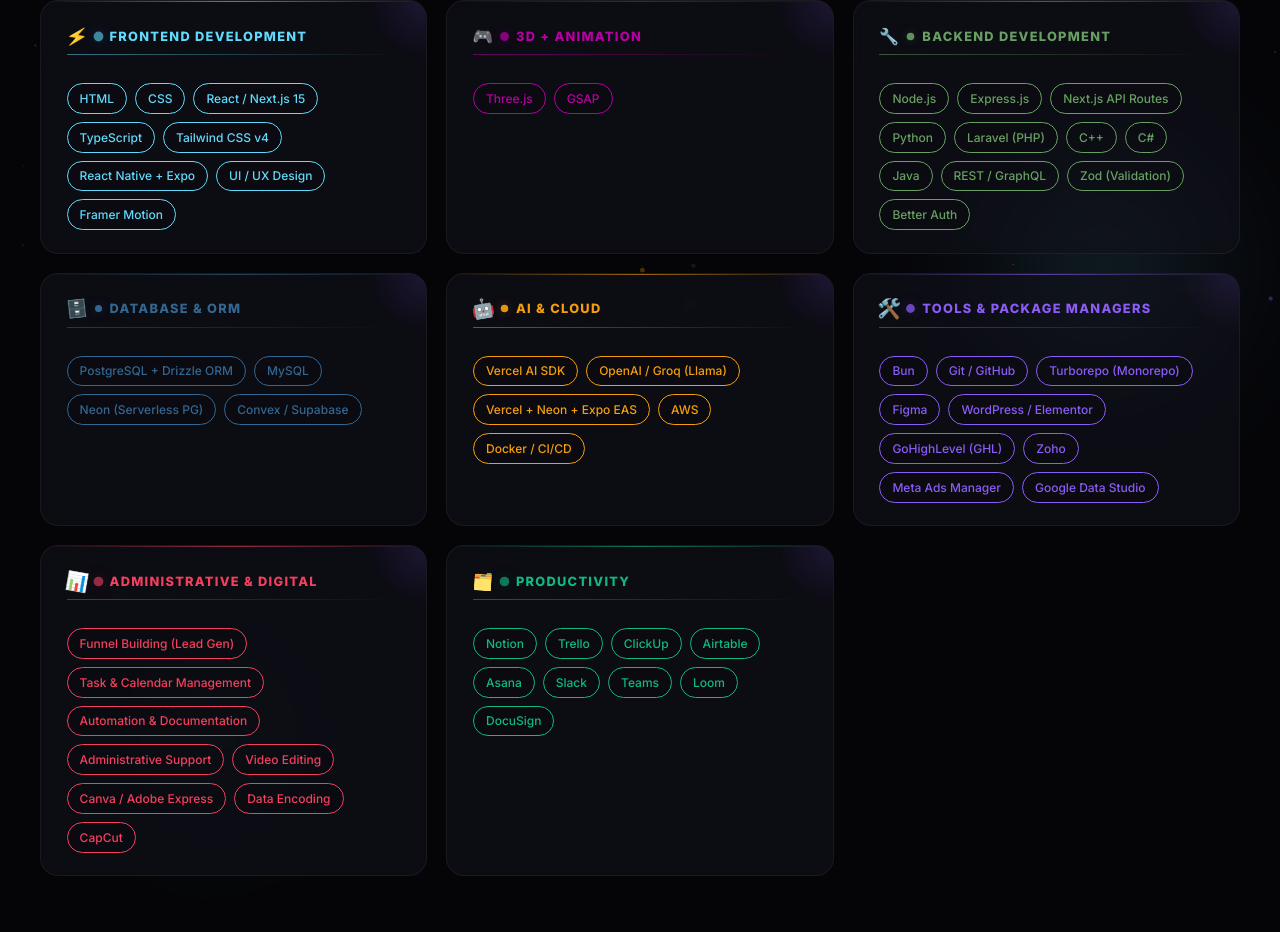
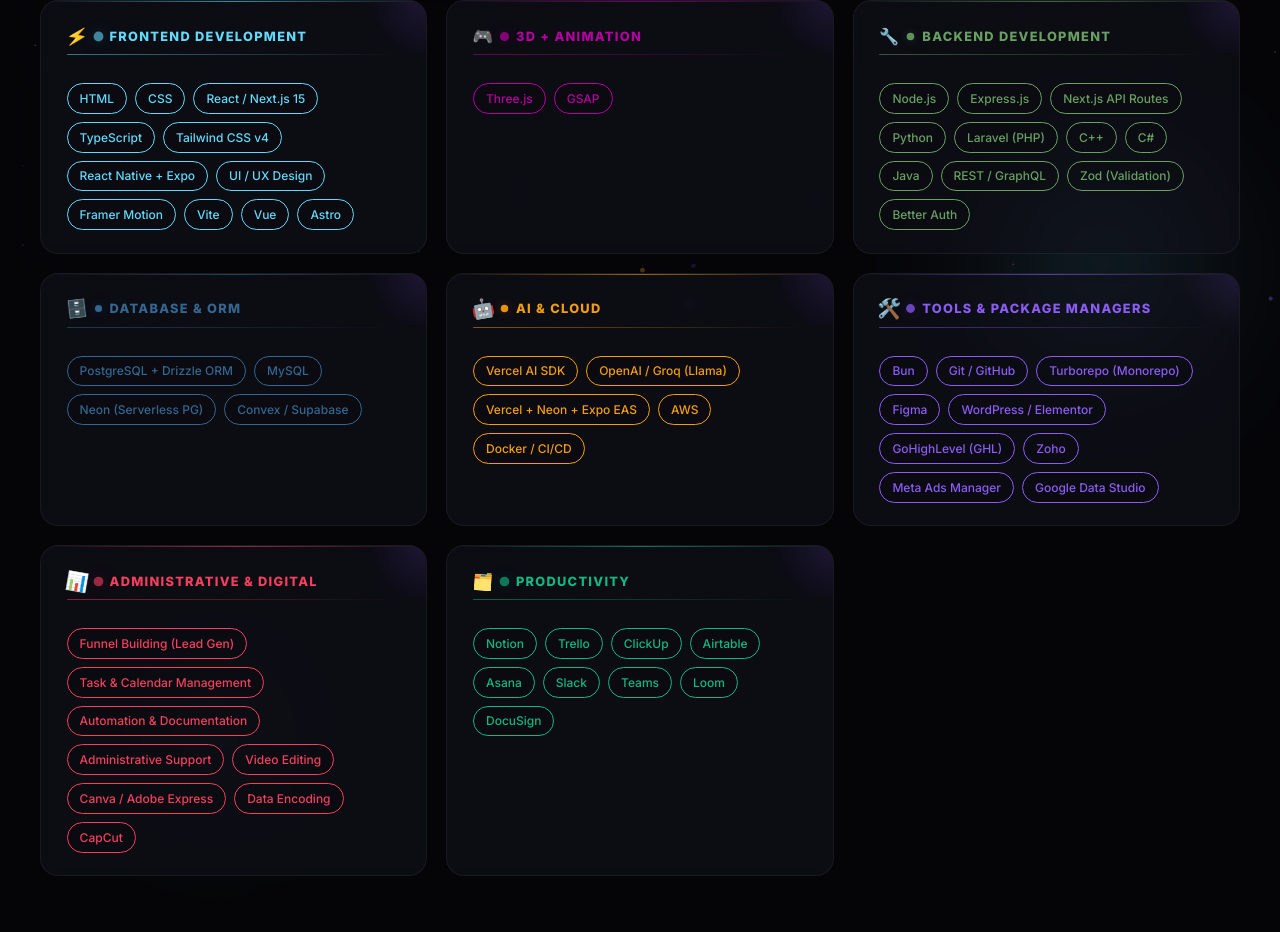
Before and after one commit to 4ng3lou/Angelou-Portfolio, a Next.js app: page / in a window 1280 px wide. Shown: the part 1379-2311 px from the top of the page. Built offline with nearby package versions, Linux system fonts and the light colour scheme.

Commit message:
uniform card heights

```diff
--- a/src/components/About.tsx
+++ b/src/components/About.tsx
@@ -21,6 +21,9 @@
             { name: "React Native + Expo" },
             { name: "UI / UX Design" },
             { name: "Framer Motion" },
+            { name: "Vite" },
+            { name: "Vue" },
+            { name: "Astro" },
         ],
     },
 
```
